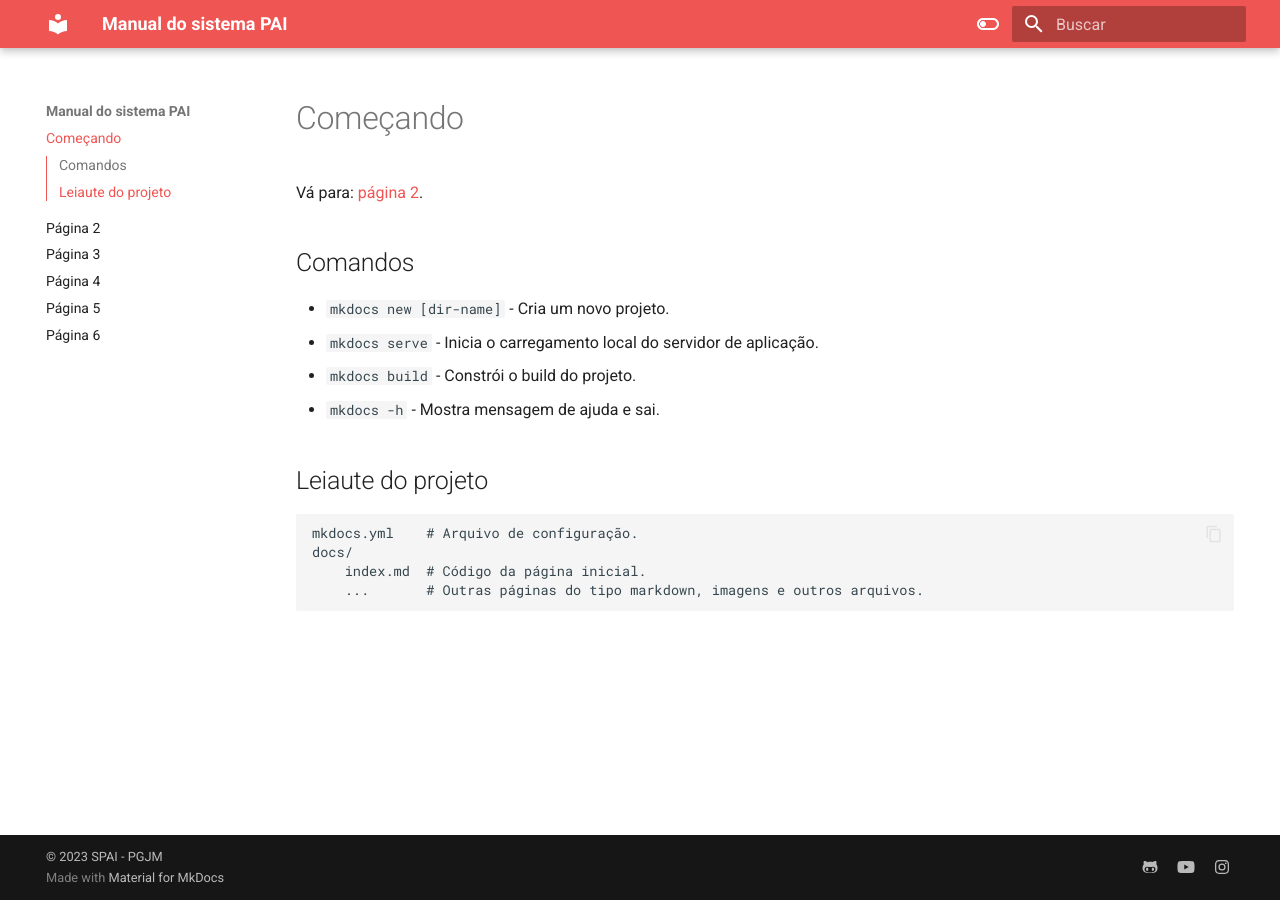
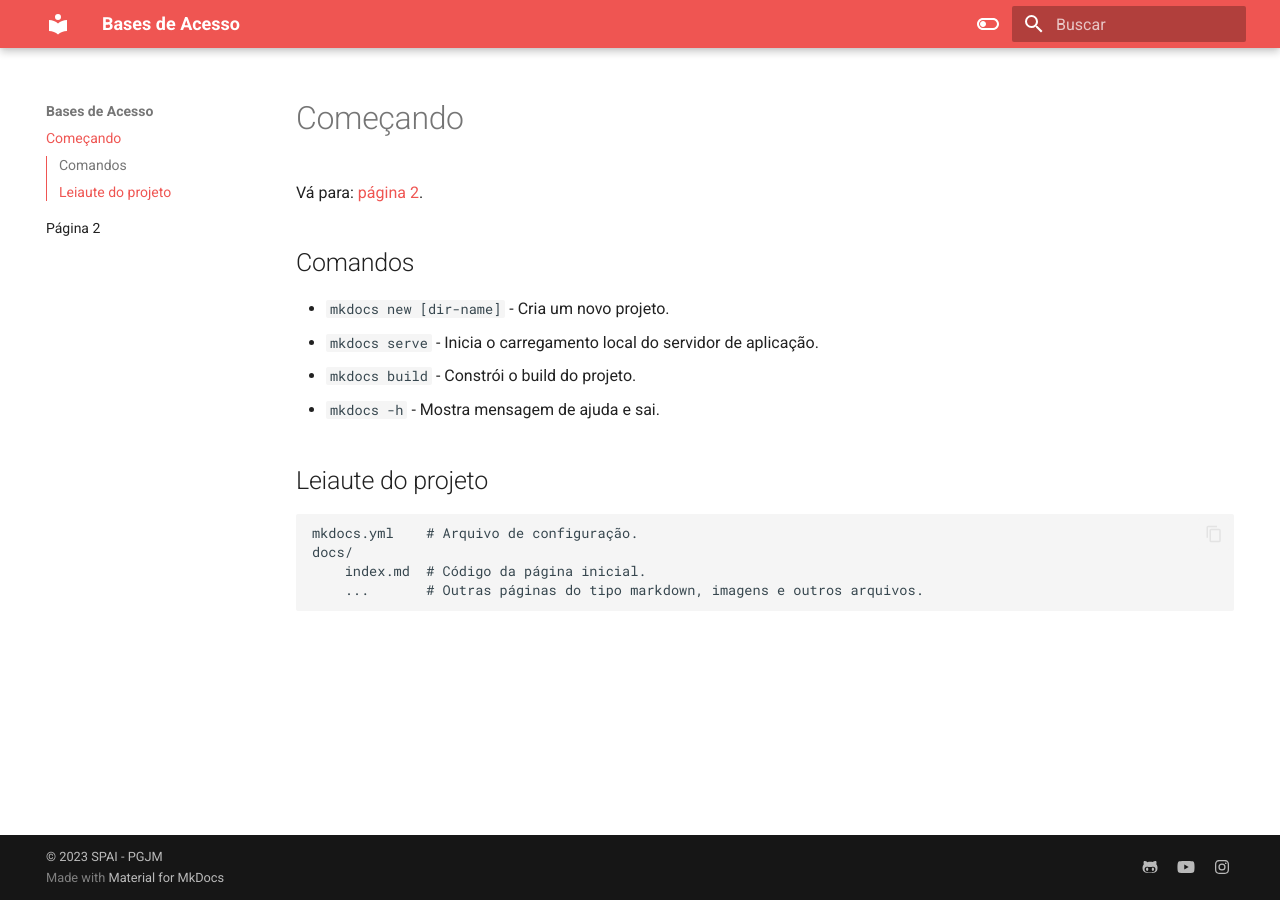
Before and after one commit to spai-pgjm/acessos-bases, an MkDocs documentation site: the page built from docs/index.md, in a window 1280 px wide. Built offline with MkDocs 1.6.1 and Material for MkDocs 9.7.7, drawn with Linux system fonts in a browser that asks for light colours.

```diff
--- a/README.md
+++ b/README.md
@@ -1 +1 @@
-# acessos-bases
+# Bases de Acesso
--- a/docs/pagina3.md
+++ /dev/null
@@ -1,2 +0,0 @@
-# Página 3
-    Exemplo de texto
--- a/docs/pagina4.md
+++ /dev/null
@@ -1 +0,0 @@
-# Página 4
--- a/docs/pagina5.md
+++ /dev/null
@@ -1 +0,0 @@
-# Página 5
--- a/docs/pagina6.md
+++ /dev/null
@@ -1 +0,0 @@
-# Página 6
--- a/mkdocs.yml
+++ b/mkdocs.yml
@@ -1,5 +1,5 @@
-site_name: Manual do sistema PAI
-site_url: https://spai-pgjm.github.io/manual-pai/
+site_name: Bases de Acesso
+site_url: https://spai-pgjm.github.io/acessos-bases/
 theme:
   name: material
   features:
```
